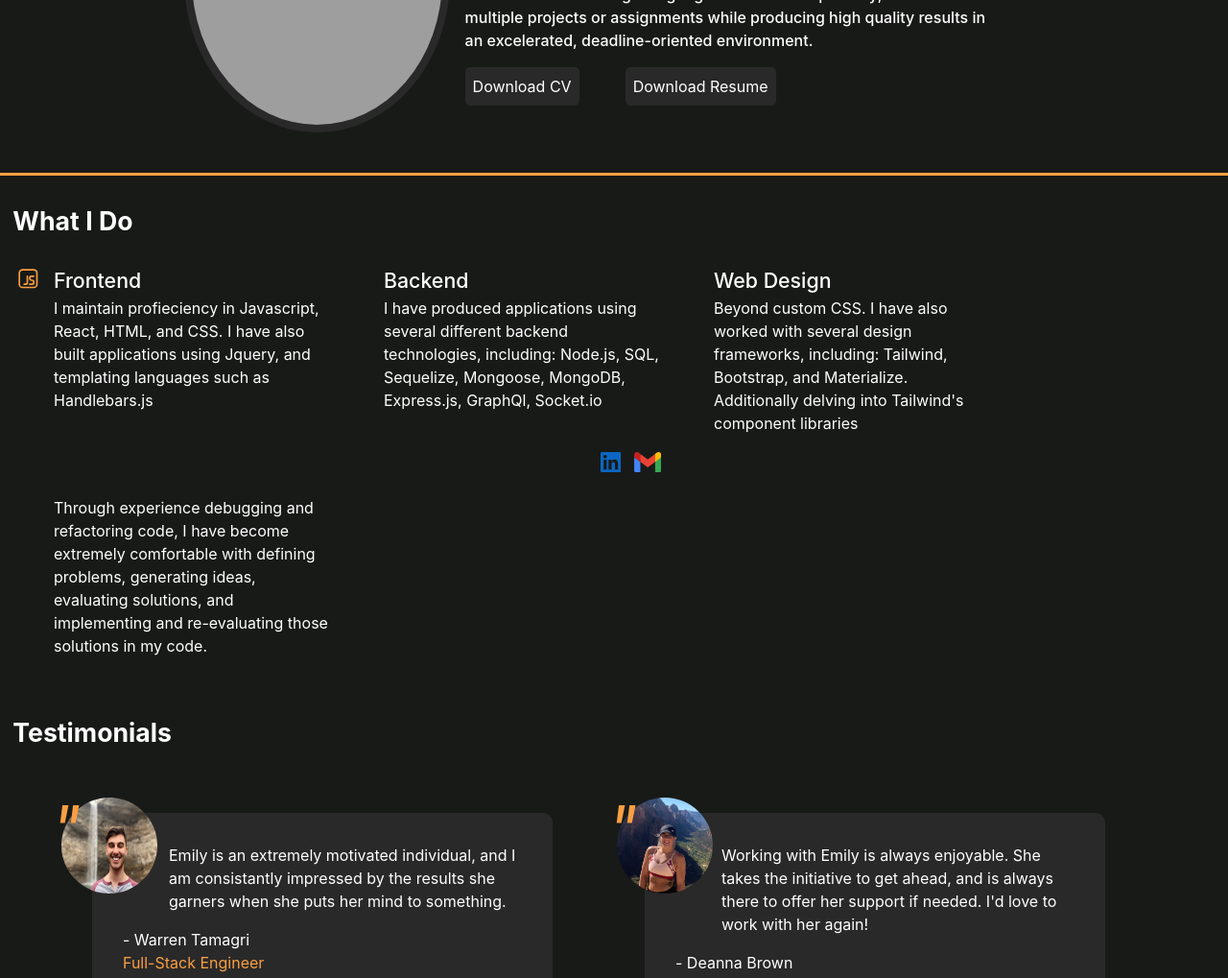
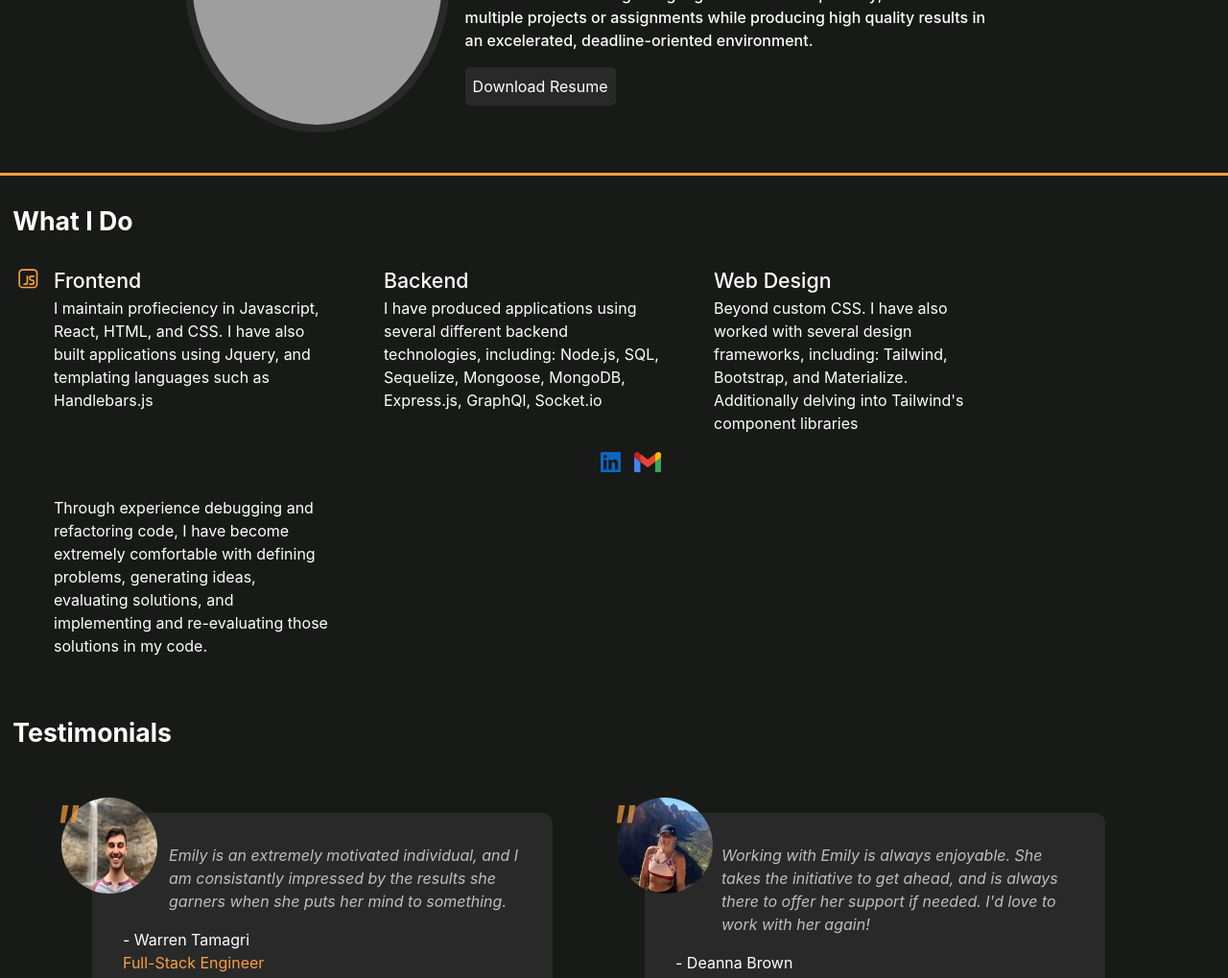
Before and after one commit to emilypape/emily-portfolio-2, a React (Create React App) app: page /Resume in a window 1280 px wide. Shown: the part 287-1306 px from the top of the page at 96% size. Built offline with nearby package versions, Linux system fonts and the light colour scheme; grey boxes are pictures that could not be loaded; some icons are missing.

Commit message:
final touch

```diff
--- a/package.json
+++ b/package.json
@@ -15,6 +15,7 @@
     "react-modal": "^3.15.1",
     "react-router-dom": "^6.3.0",
     "react-scripts": "5.0.1",
+    "react-scroll-motion": "^0.3.0",
     "tailwind": "^4.0.0",
     "web-vitals": "^2.1.4"
   },
--- a/src/App.js
+++ b/src/App.js
@@ -1,4 +1,5 @@
 import React from 'react';
+import { Animator, ScrollContainer, ScrollPage } from 'react-scroll-motion';
 import { BrowserRouter as Router, Routes, Route } from 'react-router-dom';
 import About from './components/About';
 import Nav from './components/Nav';
--- a/src/components/Portfolio/index.js
+++ b/src/components/Portfolio/index.js
@@ -26,9 +26,9 @@ function Portfolio() {
             <span className='hb-span-text'>Custom CSS</span>, <span className='hb-span-text'>Tailwind</span>, and{' '}
             <span className='hb-span-text'>Handlebars.js</span> supporting the frontend.{' '}
           </p>
-        </a>
-        <a target='_blank' rel='noreferrer' href='https://github.com/emilypape/hike-buddy' className='icon-position'>
-          <Icon className='icon-styles icon-prof-style' icon='akar-icons:github-fill' />
+          <a target='_blank' rel='noreferrer' href='https://github.com/emilypape/hike-buddy' className='icon-position'>
+            <Icon className='icon-styles icon-prof-style' icon='akar-icons:github-fill' />
+          </a>
         </a>
       </Carousel.Item>
 
--- a/src/components/Resume/index.js
+++ b/src/components/Resume/index.js
@@ -20,8 +20,7 @@ function Resume() {
             environment.{' '}
           </p>
           <div>
-            <button className='cv-btn'>Download CV</button>
-            <button className='resume-btn'>Download Resume</button>
+            <button className='cv-btn'>Download Resume</button>
           </div>
         </div>
       </div>
--- a/src/index.css
+++ b/src/index.css
@@ -548,6 +548,8 @@ code {
 .reference-text {
   margin-left: 3em;
   margin-bottom: 1em;
+  font-style: italic;
+  opacity: 0.7;
 }
 
 .top-quote-w {
```
Also changed, not shown: 1 other file (tests, documents, lock files or other folders).
